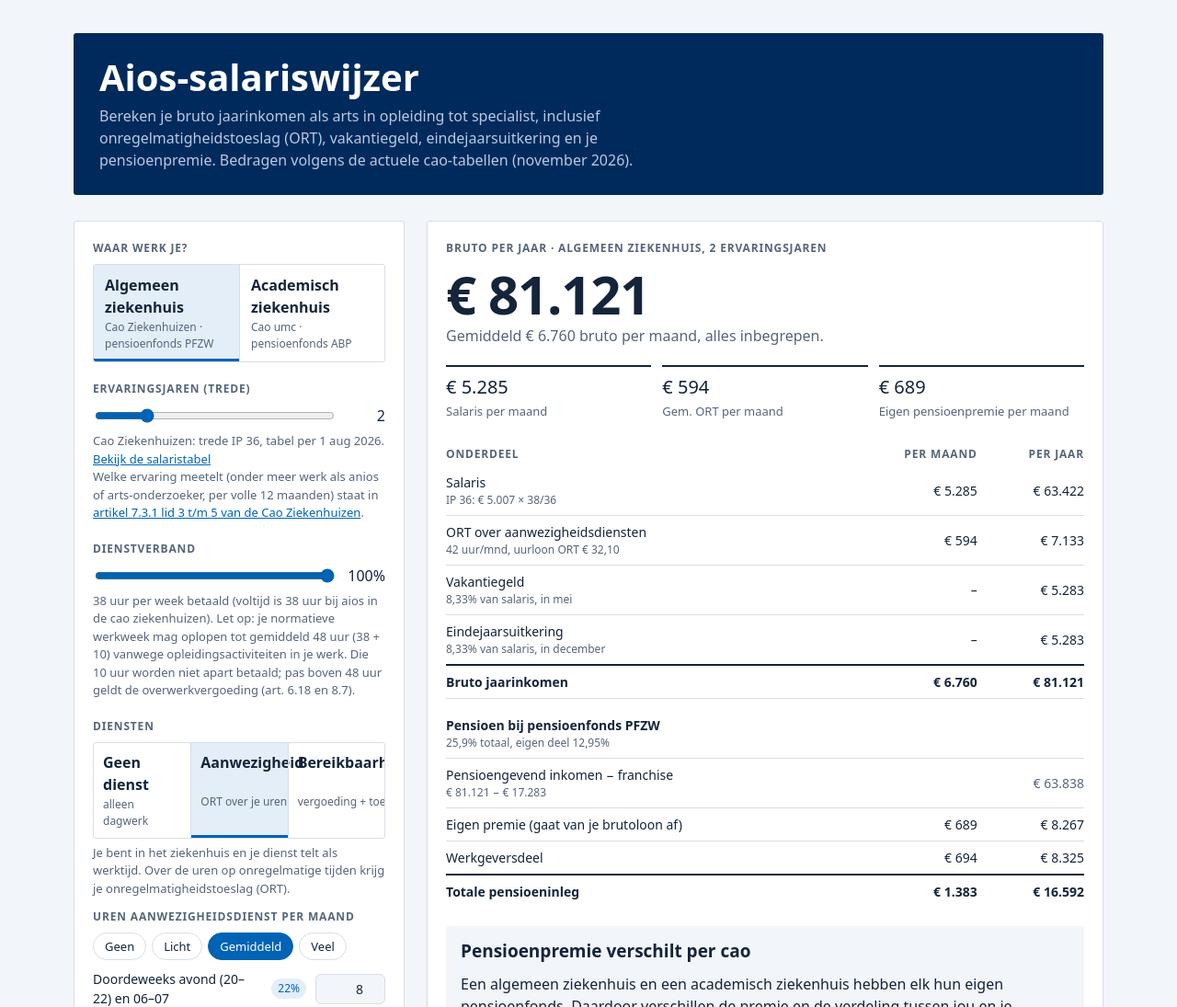
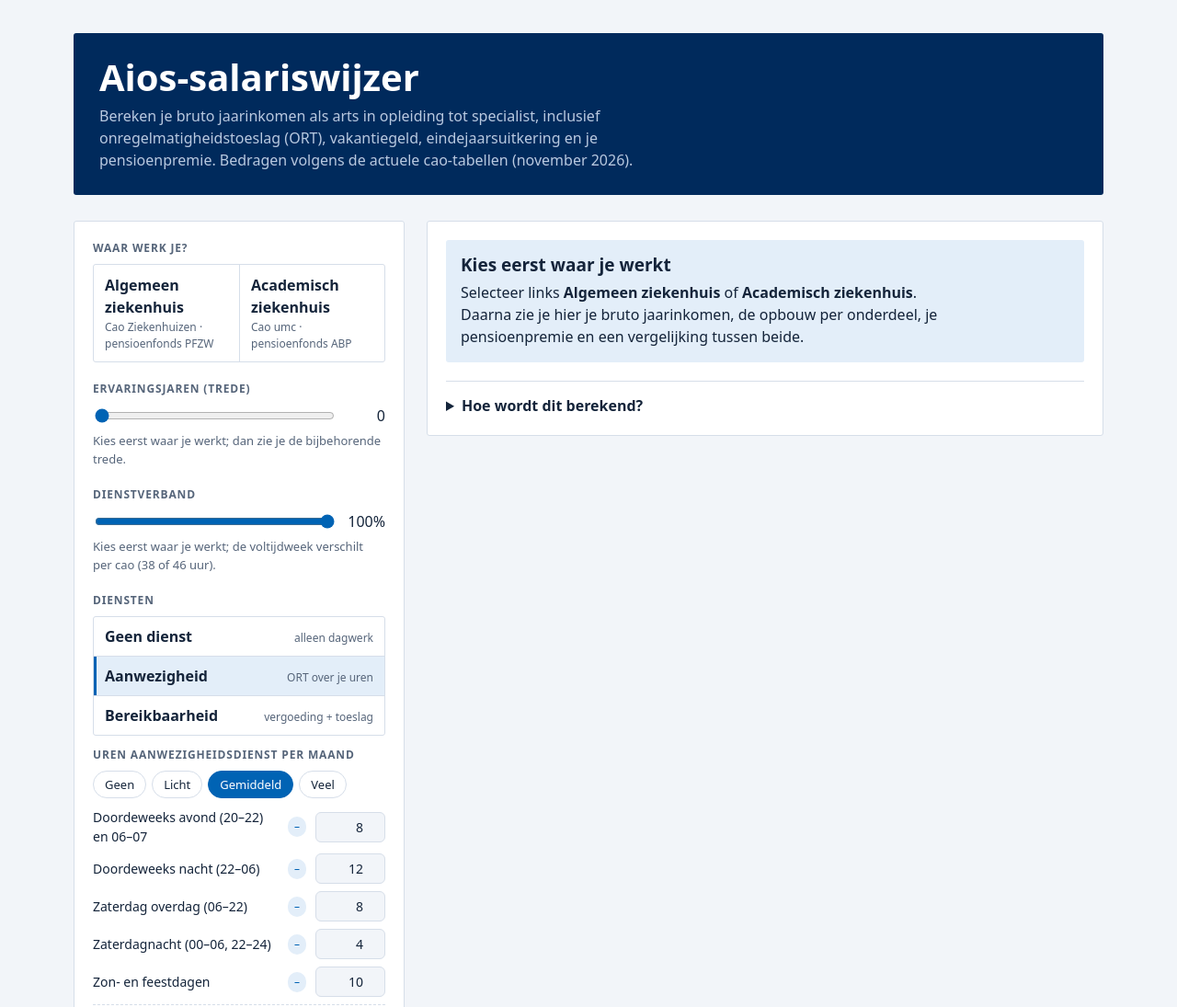
Before and after one commit to riemerkingma/aios-salariswijzer, a plain HTML site: page index.html in a window 1280 px wide. Shown: the top 1095 px of the page at 92% size. Drawn offline with Linux system fonts and the light colour scheme.

Commit message:
Add files via upload

```diff
--- a/index.html
+++ b/index.html
@@ -60,6 +60,8 @@ footer a { color: var(--accent); font-weight: 600; user-select: all; }
 .grid { display: grid; grid-template-columns: minmax(0, 360px) minmax(0, 1fr); gap: 24px; align-items: start; }
 @media (max-width: 860px) { .grid { grid-template-columns: minmax(0, 1fr); } }
 .panel { background: var(--surface); border: 1px solid var(--line); border-radius: var(--r); padding: 20px; display: grid; gap: 20px; min-width: 0; }
+.empty { background: var(--accent-soft); border-radius: var(--r); padding: 16px; display: grid; gap: 6px; }
+.empty p { margin: 0; max-width: 60ch; }
 .label { font-size: 12px; text-transform: uppercase; letter-spacing: .07em; color: var(--muted); font-weight: 600; margin: 0 0 8px; }
 fieldset { border: 0; margin: 0; padding: 0; min-width: 0; }
 .seg { display: grid; grid-template-columns: 1fr 1fr; border: 1px solid var(--line); border-radius: var(--r); overflow: hidden; }
@@ -89,9 +91,11 @@ button:focus-visible, input:focus-visible { outline: 2px solid var(--accent); ou
 .dgrid input { width: 100%; font: 500 14px var(--font-num); text-align: right; padding: 6px 6px; border: 1px solid var(--line); border-radius: var(--r); background: var(--bg); color: var(--ink); }
 .dgrid input:disabled { opacity: .45; }
 .dgrid .sub { display: block; font-size: 12px; color: var(--muted); }
-.seg3 { grid-template-columns: repeat(3, minmax(0,1fr)); }
-.seg3 label { padding: 9px 10px; }
-@media (max-width: 400px) { .seg3 label small { display: none; } }
+.seg3 { grid-template-columns: minmax(0,1fr); }
+.seg3 label { display: flex; justify-content: space-between; align-items: baseline; gap: 12px; padding: 9px 12px; }
+.seg3 label small { text-align: right; }
+.seg3 input + label ~ label { border-left: 0; border-top: 1px solid var(--line); }
+.seg3 input:checked + label { box-shadow: inset 3px 0 0 var(--accent); }
 .check { display: flex; gap: 8px; align-items: flex-start; font-size: 14px; margin-top: 10px; }
 .check input { accent-color: var(--accent); margin-top: 3px; }
 .ort-total { display: flex; justify-content: space-between; font-size: 13px; color: var(--muted); border-top: 1px dashed var(--line); padding-top: 8px; }
@@ -169,7 +173,7 @@ summary { cursor: pointer; font-weight: 600; }
       <fieldset>
         <p class="label">Waar werk je?</p>
         <div class="seg">
-          <input type="radio" name="cao" id="cao-zh" value="zh" checked>
+          <input type="radio" name="cao" id="cao-zh" value="zh">
           <label for="cao-zh">Algemeen ziekenhuis<small>Cao Ziekenhuizen · pensioenfonds PFZW</small></label>
           <input type="radio" name="cao" id="cao-umc" value="umc">
           <label for="cao-umc">Academisch ziekenhuis<small>Cao umc · pensioenfonds ABP</small></label>
@@ -179,8 +183,8 @@ summary { cursor: pointer; font-weight: 600; }
       <div>
         <p class="label"><label for="jaren">Ervaringsjaren (trede)</label></p>
         <div class="row">
-          <input type="range" id="jaren" min="0" max="10" step="1" value="2">
-          <span class="out" id="jaren-out">2</span>
+          <input type="range" id="jaren" min="0" max="10" step="1" value="0">
+          <span class="out" id="jaren-out">0</span>
         </div>
         <p class="hint" id="jaren-hint"></p>
       </div>
@@ -252,23 +256,27 @@ summary { cursor: pointer; font-weight: 600; }
     </form>
 
     <section class="panel result" aria-live="polite">
-      <div class="hero">
+      <div class="empty" id="empty">
+        <h2>Kies eerst waar je werkt</h2>
+        <p>Selecteer links <b>Algemeen ziekenhuis</b> of <b>Academisch ziekenhuis</b>. Daarna zie je hier je bruto jaarinkomen, de opbouw per onderdeel, je pensioenpremie en een vergelijking tussen beide.</p>
+      </div>
+      <div class="hero needs-cao" hidden>
         <p class="label" id="hero-label">Bruto per jaar</p>
-        <div class="big" id="hero">€ 0</div>
+        <div class="big" id="hero"></div>
         <div class="sub" id="hero-sub"></div>
       </div>
 
-      <div class="kpis">
+      <div class="kpis needs-cao" hidden>
         <div class="kpi"><b id="k-sal">–</b><span>Salaris per maand</span></div>
         <div class="kpi"><b id="k-ort">–</b><span>Gem. ORT per maand</span></div>
         <div class="kpi"><b id="k-pen">–</b><span>Eigen pensioenpremie per maand</span></div>
       </div>
 
-      <div class="tablewrap">
+      <div class="tablewrap needs-cao" hidden>
         <table class="slip" id="slip"></table>
       </div>
 
-      <section class="pension-note" aria-labelledby="pn-title">
+      <section class="pension-note needs-cao" aria-labelledby="pn-title" hidden>
         <h2 id="pn-title">Pensioenpremie verschilt per cao</h2>
         <p>Een algemeen ziekenhuis en een academisch ziekenhuis hebben elk hun eigen pensioenfonds. Daardoor verschillen de premie en de verdeling tussen jou en je werkgever.</p>
         <div class="pn-grid">
@@ -288,13 +296,13 @@ summary { cursor: pointer; font-weight: 600; }
         <p class="hint">Gevolg: in een algemeen ziekenhuis gaat er meer pensioenpremie van je brutoloon af, terwijl een umc-werkgever meer voor je inlegt.</p>
       </section>
 
-      <div class="compare">
+      <div class="compare needs-cao" hidden>
         <h2>Algemeen en academisch ziekenhuis naast elkaar</h2>
         <div class="tablewrap"><table class="cmp" id="cmp"></table></div>
         <p id="compare"></p>
       </div>
 
-      <div class="chart">
+      <div class="chart needs-cao" hidden>
         <div class="chart-head">
           <h2 id="chart-title">Jaarinkomen per ervaringsjaar</h2>
           <div class="modes" role="group" aria-label="Wat de grafiek toont">
@@ -495,7 +503,28 @@ function calc(caoKey, jaren, dt, hours) {
 }
 
 function render() {
-  const caoKey = document.querySelector("input[name=cao]:checked").value;
+  const sel = document.querySelector("input[name=cao]:checked");
+  const gekozen = !!sel;
+  $("empty").hidden = gekozen;
+  document.querySelectorAll(".needs-cao").forEach(el => { el.hidden = !gekozen; });
+  if (!gekozen) {
+    const jaren0 = parseInt($("jaren").value, 10), dt0 = parseInt($("dt").value, 10) / 100;
+    $("jaren-out").textContent = jaren0;
+    $("dt-out").textContent = Math.round(dt0 * 100) + "%";
+    $("jaren-hint").textContent = "Kies eerst waar je werkt; dan zie je de bijbehorende trede.";
+    $("dt-hint").textContent = "Kies eerst waar je werkt; de voltijdweek verschilt per cao (38 of 46 uur).";
+    const dtype0 = readDienst().type;
+    $("ort-detail").hidden = dtype0 !== "aanw";
+    $("dienst-detail").hidden = dtype0 !== "bereik";
+    ORT_CATS.forEach(k => { $("pct-" + k.key).textContent = "\u2013"; $("bpct-" + k.key).textContent = "\u2013"; });
+    $("ort-tot").textContent = ORT_CATS.reduce((t, k) => t + readHours()[k.key], 0) + " uur";
+    $("bw-tot").textContent = Object.values(readDienst().w).reduce((a, b) => a + b, 0) + " uur";
+    $("type-hint").textContent = "";
+    $("dienst-hint").textContent = "Kies eerst waar je werkt; de vergoedingen verschillen per cao.";
+    drawChart(jaren0, dt0, readHours());
+    return;
+  }
+  const caoKey = sel.value;
   const other = caoKey === "zh" ? "umc" : "zh";
   const jaren = parseInt($("jaren").value, 10);
   const dt = parseInt($("dt").value, 10) / 100;
```
